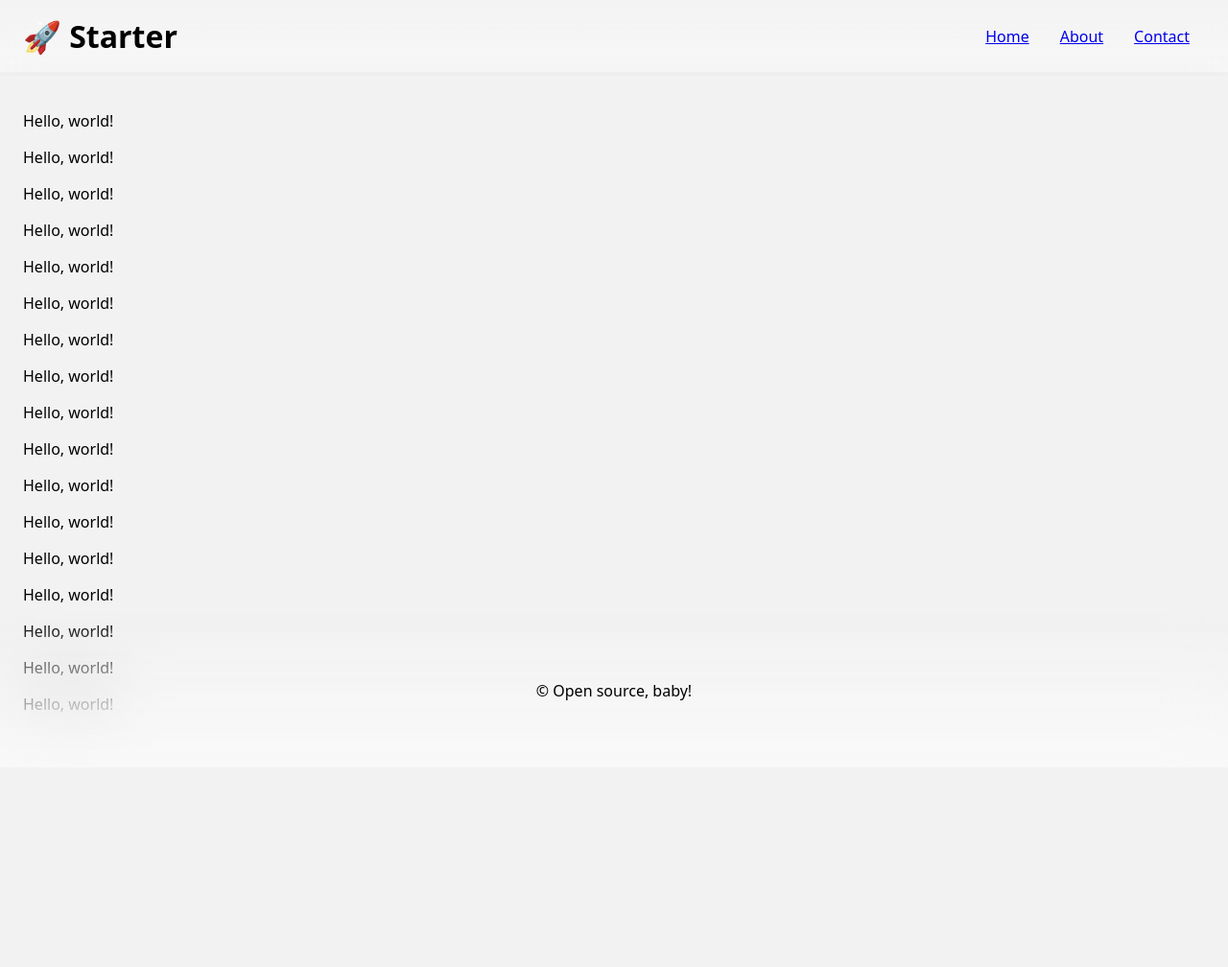
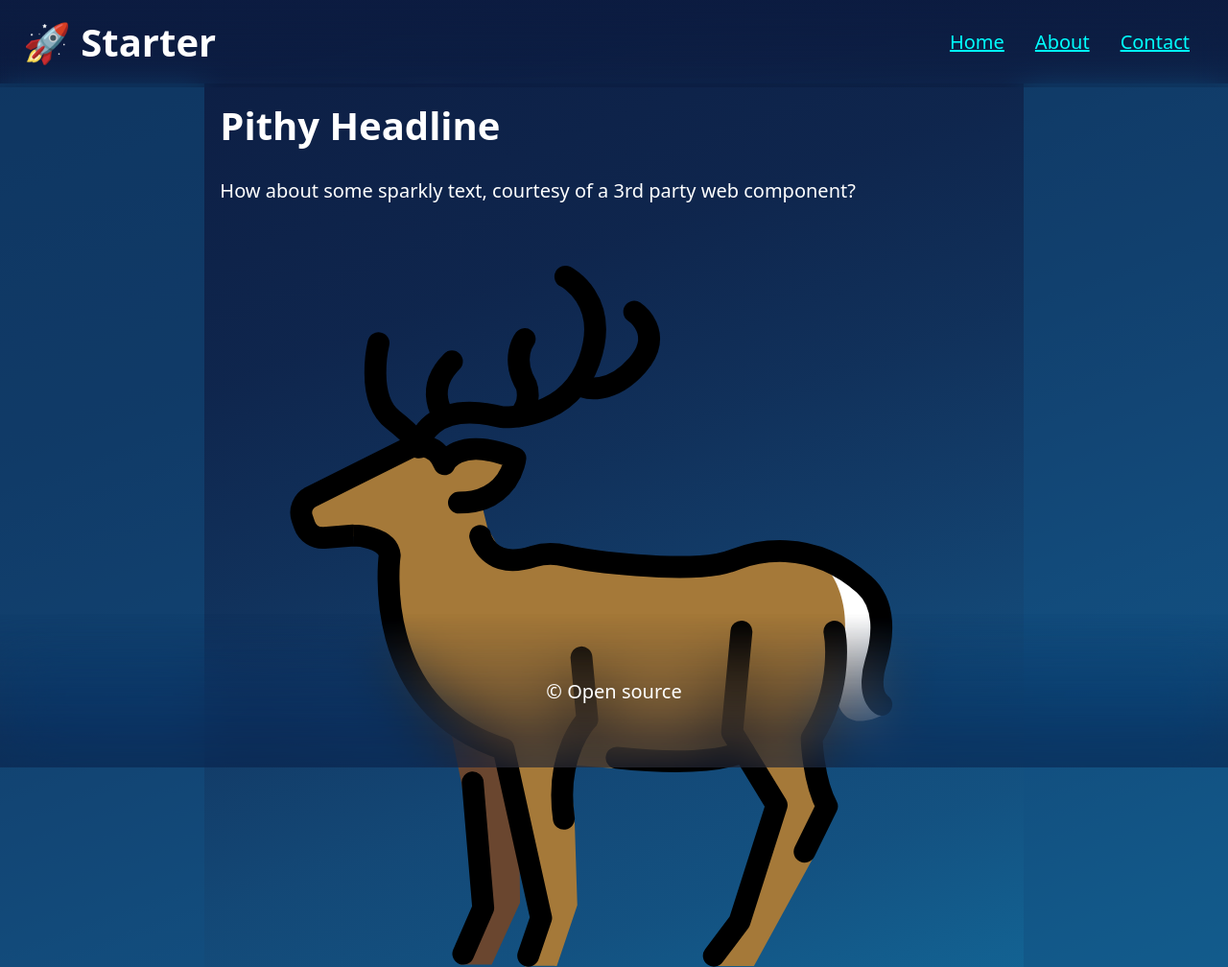
Before and after one commit to Mottokrosh/buildless-web-starter, a website: page src/index.html in a window 1280 px wide. Shown: the top 1008 px of the page at 96% size. Drawn offline with nearby package versions, Linux system fonts and the light colour scheme.

Commit message:
Some styling

```diff
--- a/src/css/layout.css
+++ b/src/css/layout.css
@@ -1,9 +1,25 @@
+/* --- Body --- */
+
 body {
-	height: 150vh;
-	background: hsl(0deg 0% 95%);
 	margin: 0;
 	padding: 0;
+	background-image: linear-gradient(
+		160deg,
+		hsl(222deg 69% 15%) 0%,
+		hsl(218deg 68% 18%) 20%,
+		hsl(214deg 69% 21%) 29%,
+		hsl(211deg 70% 24%) 36%,
+		hsl(208deg 72% 27%) 43%,
+		hsl(206deg 74% 29%) 50%,
+		hsl(203deg 77% 32%) 57%,
+		hsl(201deg 80% 34%) 64%,
+		hsl(199deg 83% 36%) 71%,
+		hsl(198deg 86% 38%) 80%,
+		hsl(196deg 87% 40%) 100%
+	);
 }
+
+/* --- Header --- */
 
 header {
 	--thickness: 4px;
@@ -12,7 +28,7 @@
 	z-index: 2;
 	position: sticky;
 	top: 0;
-	background: hsl(0deg 0% 100% / 0.95);
+	background: hsl(var(--color-bg) / 0.95);
 
 	.content {
 		position: relative;
@@ -39,7 +55,7 @@
 
 @supports (backdrop-filter: blur(16px)) or (-webkit-backdrop-filter: blur(16px)) {
 	header {
-		background: hsl(0deg 0% 100% / 0.5);
+		background: hsl(var(--color-bg) / 0.5);
 	}
 
 	.backdrop {
@@ -49,7 +65,7 @@
 		backdrop-filter: blur(16px);
 		background: linear-gradient(
 			to bottom,
-			hsl(0deg 0% 95%),
+			hsl(var(--color-bg)),
 			transparent 50%
 		);
 		pointer-events: none;
@@ -61,9 +77,9 @@
 		right: 0;
 		bottom: 0;
 		height: var(--thickness);
-		background: hsl(0deg 0% 100% / 0.1);
-		-webkit-backdrop-filter: blur(12px) brightness(0.96);
-		backdrop-filter: blur(12px) brightness(0.96);
+		background: hsl(var(--color-bg) / 0.1);
+		-webkit-backdrop-filter: blur(12px) brightness(0.88);
+		backdrop-filter: blur(12px) brightness(0.88);
 		transform: translateY(100%);
 		pointer-events: none;
 	}
@@ -101,11 +117,53 @@
 	}
 }
 
-main {
-	max-width: 120rem;
-	margin: auto;
-	padding: 24px;
+/* --- Main Content --- */
+
+.layout-wrapper {
+	display: grid;
+	grid-template-areas:
+		'main-content'
+		'left-sidebar'
+		'right-sidebar';
+	min-height: 100vh;
+
+	> * {
+		padding: 16px;
+	}
+
+	> .main-content {
+		grid-area: main-content;
+	}
+
+	> .left-sidebar {
+		grid-area: left-sidebar;
+		background-color: hsl(var(--color-bg-light) / 0.5);
+	}
+
+	> .right-sidebar {
+		grid-area: right-sidebar;
+		background-color: hsl(var(--color-bg-light) / 0.5);
+	}
 }
+
+@media (min-width: 768px) {
+	.layout-wrapper {
+		grid-template-columns: 1fr 1fr;
+		grid-template-areas:
+			'main-content main-content'
+			'left-sidebar right-sidebar';
+	}
+}
+
+@media (min-width: 1024px) {
+	.layout-wrapper {
+		grid-template-columns: repeat(6, 1fr);
+		grid-template-areas:
+			'left-sidebar main-content main-content main-content main-content right-sidebar';
+	}
+}
+
+/* --- Footer --- */
 
 footer {
 	position: fixed;
@@ -123,14 +181,14 @@
 		content: "";
 		inset: 0;
 		display: block;
-		background: hsl(0deg 0% 100% / 0.95);
+		background: hsl(var(--color-bg) / 0.95);
 		position: absolute;
 		pointer-events: none;
 	}
 
 	@supports (backdrop-filter: blur(30px)) or (-webkit-backdrop-filter: blur(30px)) {
 		&:before {
-			background: hsl(0deg 0% 100% / 0.5);
+			background: hsl(var(--color-bg) / 0.5);
 			-webkit-backdrop-filter: blur(30px) saturate(1.2);
 			backdrop-filter: blur(30px) saturate(1.2);
 		}
--- a/src/css/typography.css
+++ b/src/css/typography.css
@@ -1,3 +1,13 @@
 body {
 	font-family: var(--system-ui);
+	font-size: calc(15px + 0.390625vw);
+	color: white;
 }
+
+h1:first-child {
+	margin-block-start: 0;
+}
+
+a {
+	color:aqua;
+}
--- a/src/css/vars.css
+++ b/src/css/vars.css
@@ -1,3 +1,5 @@
 :root {
 	--system-ui: system-ui, "Segoe UI", Roboto, Helvetica, Arial, sans-serif, "Apple Color Emoji", "Segoe UI Emoji", "Segoe UI Symbol";
+	--color-bg: 222deg 69% 15%;
+	--color-bg-light: 206deg 74% 29%
 }
--- a/src/index.html
+++ b/src/index.html
@@ -9,6 +9,7 @@
 		<script type="importmap">
 			{
 				"imports": {
+					"sparkly-text": "https://esm.sh/@stefanjudis/sparkly-text",
 					"luxon": "https://esm.sh/luxon@latest"
 				}
 			}
@@ -32,29 +33,20 @@
 			</div>
 		</header>
 
-		<main>
-			<p>Hello, world!</p>
-			<p>Hello, world!</p>
-			<p>Hello, world!</p>
-			<p><greet-er name="Frank"></greet-er></p>
-			<p>Hello, world!</p>
-			<p>Hello, world!</p>
-			<p>Hello, world!</p>
-			<p>Hello, world!</p>
-			<p>Hello, world!</p>
-			<p>Hello, world!</p>
-			<p>Hello, world!</p>
-			<p>Hello, world!</p>
-			<p>Hello, world!</p>
-			<p>Hello, world!</p>
-			<p>Hello, world!</p>
-			<p>Hello, world!</p>
-			<p>Hello, world!</p>
-			<p>Hello, world!</p>
-		</main>
+		<div class="layout-wrapper">
+			<main class="main-content">
+				<h1>Pithy Headline</h1>
+				<p><greet-er name="Frank"></greet-er></p>
+				<p>How about some <sparkly-text style="--sparkly-text-color: rainbow; --sparkly-text-size: 2em">sparkly text</sparkly-text>, courtesy of a 3rd party web component?</p>
+				<p><img src="img/1F98C.svg" alt="Stylized SVG version of the deer emoji."></p>
+				<p><img src="img/1F43B.svg" alt="Stylized SVG version of the bear emoji."></p>
+			</main>
+			<section class="left-sidebar"></section>
+			<aside class="right-sidebar"></aside>
+		</div>
 
 		<footer>
-			<p>&copy; Open source, baby!</p>
+			<p>&copy; Open source</p>
 		</footer>
 	</body>
 </html>
--- a/src/js/components/test.js
+++ /dev/null
@@ -1,3 +0,0 @@
-export function test() {
-	console.log("test");
-}
--- a/src/js/index.js
+++ b/src/js/index.js
@@ -1,13 +1,11 @@
 import "./components/greet-er.js";
-import { test } from "./components/test.js";
+import "sparkly-text";
 import { DateTime } from "luxon";
 
-test();
 
 const mainEl = document.querySelector("main");
-const date = DateTime.now()
-	.setZone("Europe/Berlin")
-	.minus({ weeks: 1 })
-	.endOf("day")
-	.toISO();
-mainEl.append(`<p>${date}</p>`);
+const date = DateTime.now().toLocaleString(DateTime.DATETIME_FULL);
+const paragraph = document.createElement("p");
+paragraph.textContent = `This page was loaded on ${date}.`;
+paragraph.style.paddingBlockEnd = "128px";
+mainEl.append(paragraph);
```
Also changed, not shown: src/img/1F43B.svg (added), src/img/1F98C.svg (added), 1 other file.
